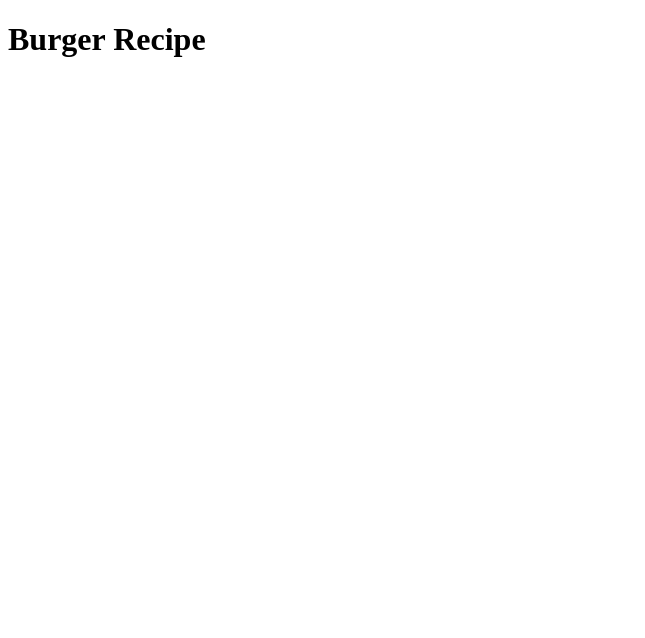
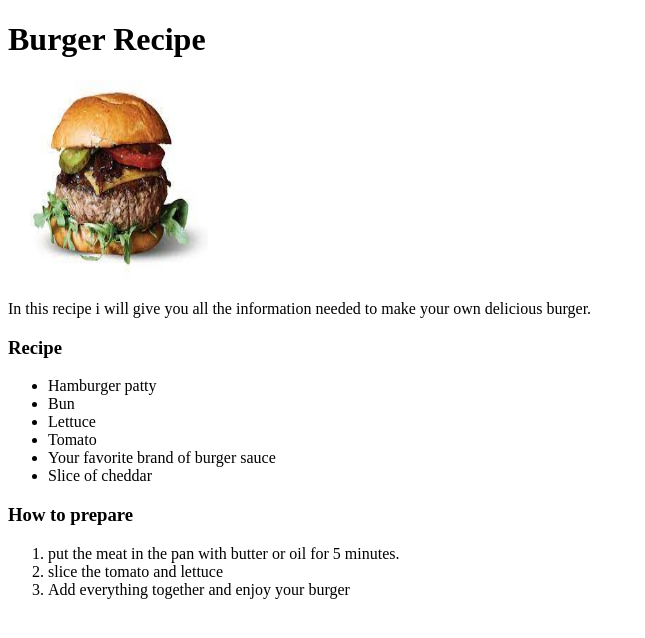
Before and after one commit to floriskerkhof/odin-html-recipes, a plain HTML site: page recipes/burger.html in a window 1280 px wide. Shown: the whole page, without its empty margins (0-645 px from the left). Drawn offline with Linux system fonts and the light colour scheme.

Commit message:
finished recipes

```diff
--- a/recipes/burger.html
+++ b/recipes/burger.html
@@ -18,6 +18,26 @@
             <p class="browsehappy">You are using an <strong>outdated</strong> browser. Please <a href="#">upgrade your browser</a> to improve your experience.</p>
         <![endif]-->
 
+        <img src="../images/burger.jpg" alt="image of a burger" width="200" height="200">
+        <p> In this recipe i will give you all the information needed to make your own delicious burger.</p>
+        <p>
+            <h3>Recipe</h3>
+            <ul>
+                <li>Hamburger patty</li>
+                <li>Bun</li>
+                <li>Lettuce</li>
+                <li>Tomato</li>
+                <li>Your favorite brand of burger sauce</li>
+                <li>Slice of cheddar</li>
+            </ul>
+        </p>
+        <p><h3>How to prepare</h3></p>
+        <ol>
+            <li>put the meat in the pan with butter or oil for 5 minutes.
+            </li>
+            <li> slice the tomato and lettuce</li>
+            <li> Add everything together and enjoy your burger</li>
+        </ol>
         <script src="" async defer></script>
     </body>
 </html>
```
Also changed, not shown: recipes/lasagna.html (+1 -1 lines), images/burger.jpg (added), images/lasagna.jpg (added).
